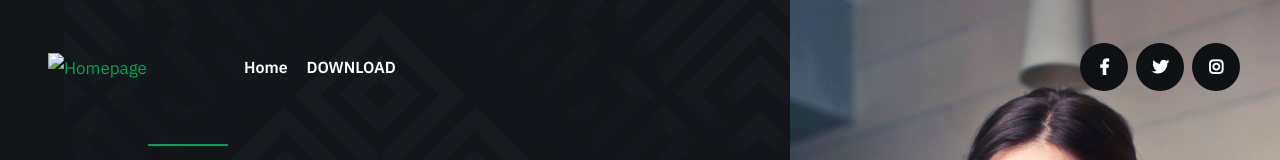
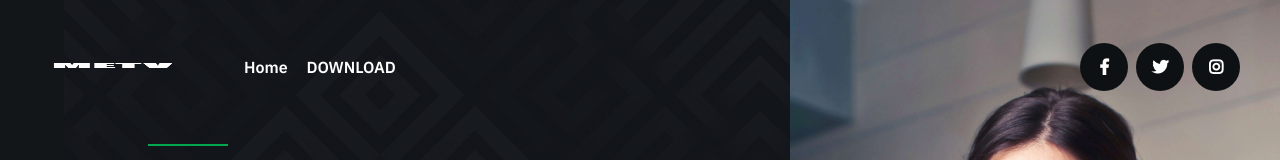
Before and after one commit to movtvapp/metvapp, a plain HTML site: page index.html in a window 1280 px wide. Shown: the top 160 px of the page. Drawn offline with Linux system fonts and the light colour scheme.

Commit message:
Update index.html

```diff
--- a/index.html
+++ b/index.html
@@ -44,7 +44,7 @@
 
         <div class="header-logo">
             <a class="site-logo" href="index.html">
-                <img src="images/logo.jpg" alt="Homepage">
+                <img src="images/logo.png" alt="Homepage">
             </a>
         </div>
 
```
